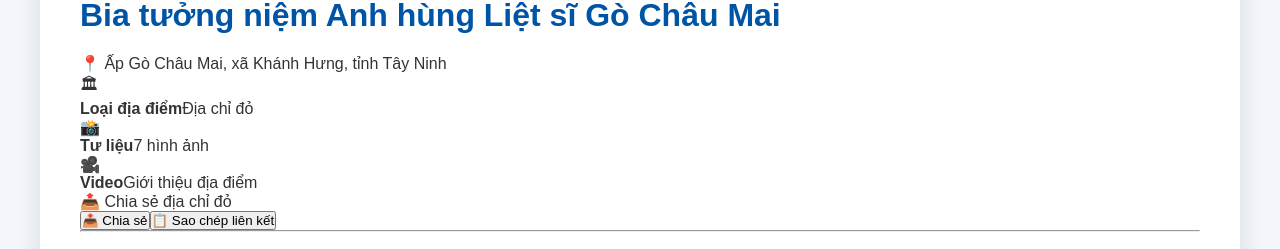
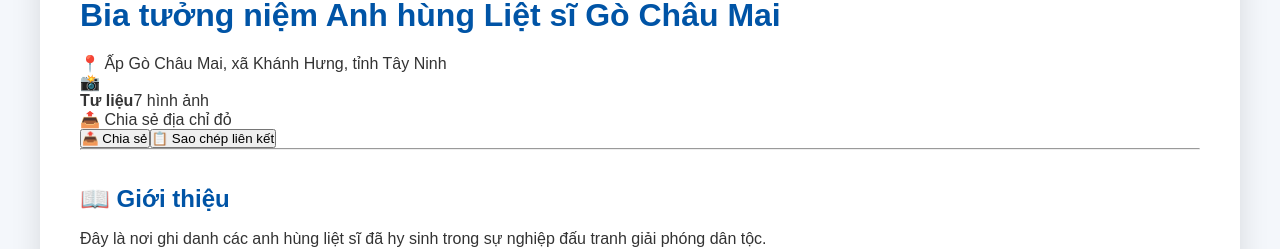
Before and after one commit to doanxakhanhhung/diachido-khanhhung, a React (Vite) app: page /chi-tiet/1 in a window 1280 px wide. Shown: the part 687-936 px from the top of the page. Built offline with nearby package versions, Linux system fonts and the light colour scheme.

Commit message:
Update ChiTiet.jsx

```diff
--- a/src/pages/ChiTiet.jsx
+++ b/src/pages/ChiTiet.jsx
@@ -206,28 +206,6 @@ function ChiTiet() {
           <div className="detail-quick-info">
 
 
-            {/* LOẠI ĐỊA ĐIỂM */}
-
-            <div className="quick-info-item">
-
-              <div className="quick-info-icon">
-                🏛
-              </div>
-
-              <div className="quick-info-text">
-
-                <strong>
-                  Loại địa điểm
-                </strong>
-
-                <span>
-                  Địa chỉ đỏ
-                </span>
-
-              </div>
-
-            </div>
-
 
             {/* HÌNH ẢNH */}
 
@@ -251,28 +229,6 @@ function ChiTiet() {
 
             </div>
 
-
-            {/* VIDEO */}
-
-            <div className="quick-info-item">
-
-              <div className="quick-info-icon">
-                🎥
-              </div>
-
-              <div className="quick-info-text">
-
-                <strong>
-                  Video
-                </strong>
-
-                <span>
-                  Giới thiệu địa điểm
-                </span>
-
-              </div>
-
-            </div>
 
 
           </div>
```
